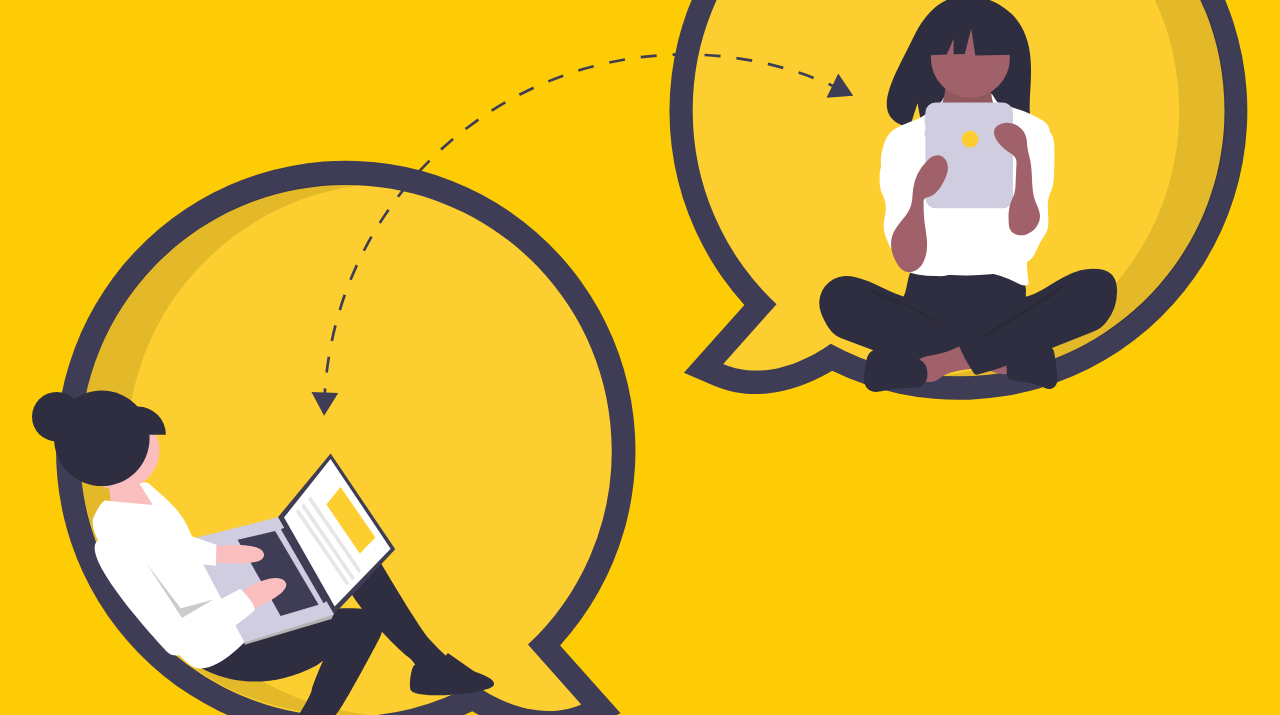
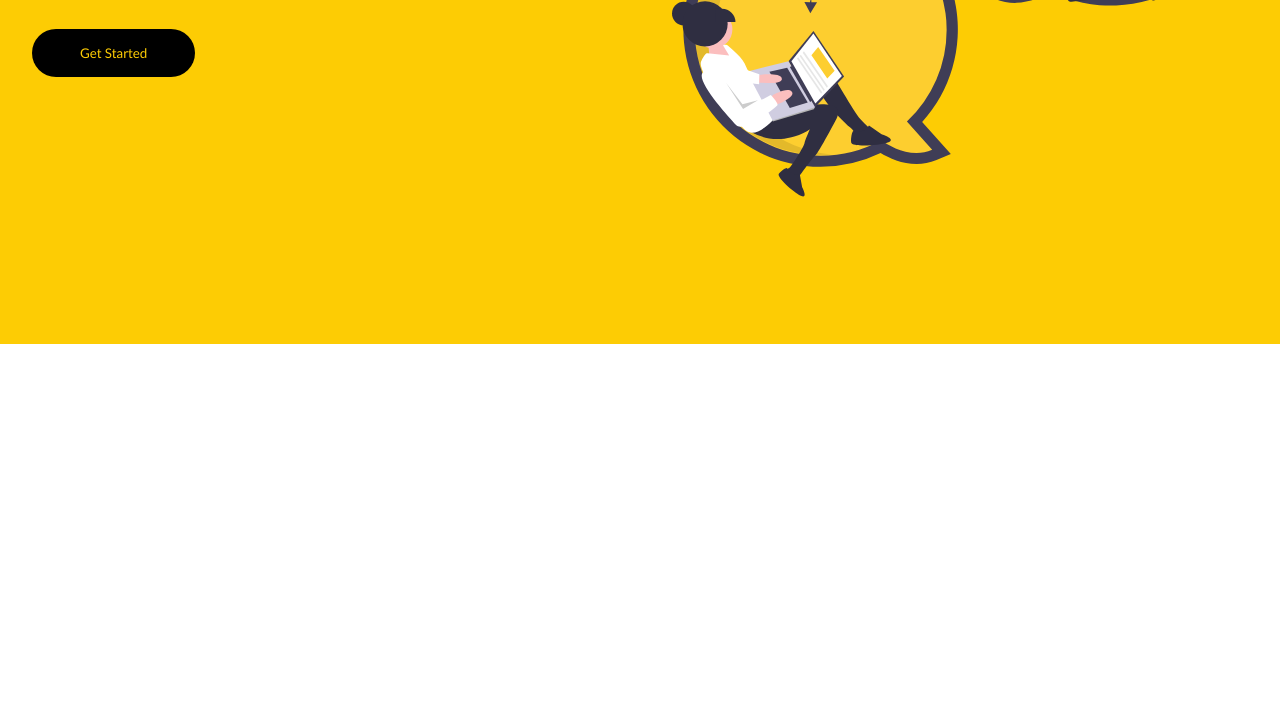
Before and after one commit to BinhLe15/My_static_web, a plain HTML site: page index.html in a window 1280 px wide. Shown: the part 496-1211 px from the top of the page. After the commit the page ends 840 px from the top, so only its background shows below. Drawn offline with Linux system fonts and the light colour scheme.

Commit message:
fix: fixing grid for style.css

```diff
--- a/style.css
+++ b/style.css
@@ -38,8 +38,8 @@ nav a:hover {
 
 .hero-container {
     display: grid;
-    grid-auto-columns: 1fr 1fr;
-    /* height: 95vh; */
+    grid-template-columns: 1fr 1fr;
+    height: 95vh;
     padding: 3rem calc((100vw - 1300px) / 2);
 }
 
```
